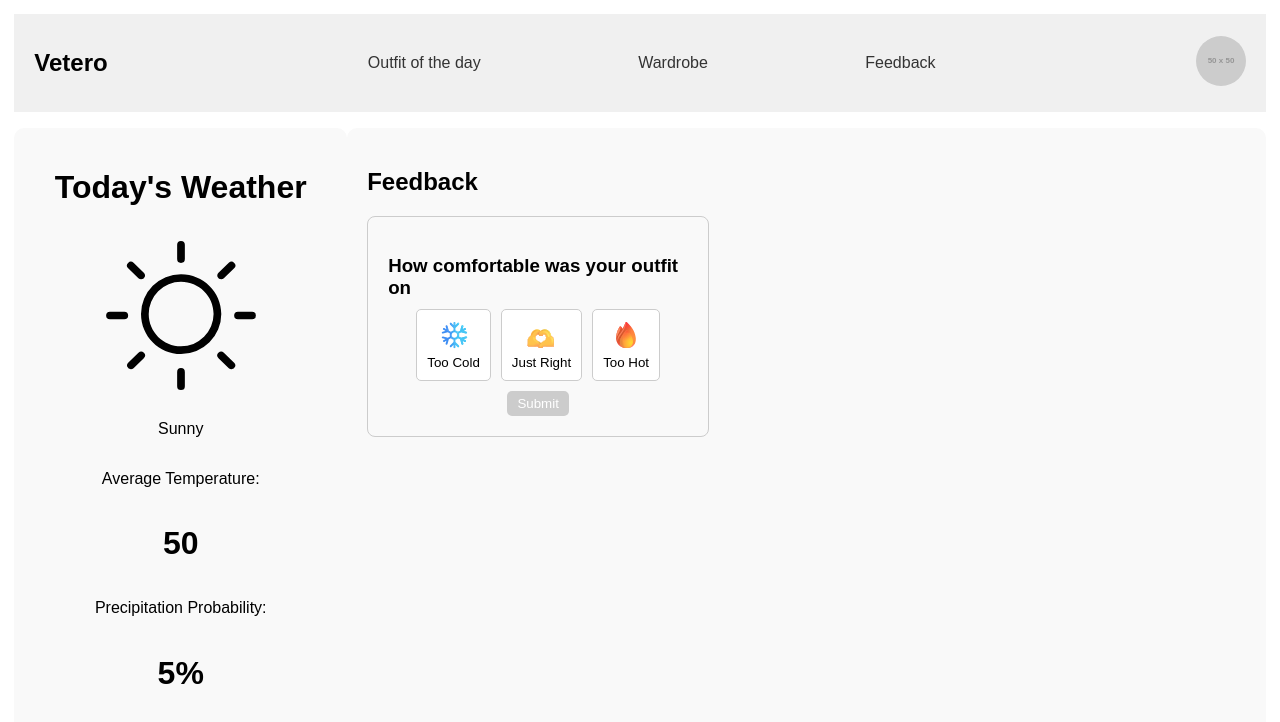
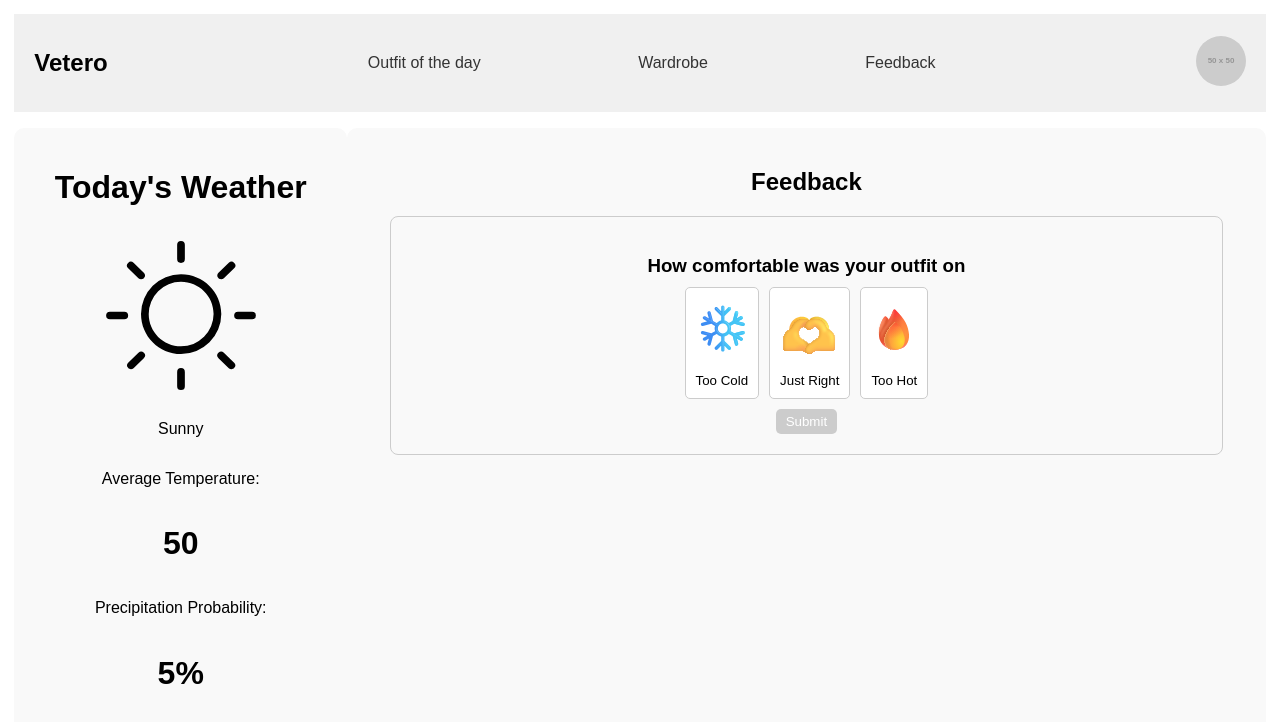
Before and after one commit to guerrerojenny/Vetero, a Vue app in the folder vetero/: page / in a window 1280 px wide. Both pictures are taken after typing "name@example.com", "Sample123" into the empty fields and a click on the button "Login". Shown: the top 722 px of the page. Built offline with nearby package versions, Linux system fonts and the light colour scheme.

Commit message:
Style changes to feedback

```diff
--- a/vetero/src/components/FeedbackPanel.vue
+++ b/vetero/src/components/FeedbackPanel.vue
@@ -61,6 +61,14 @@ export default {
 </script>
 
 <style scoped>
+
+.feedback-content{
+  display: flex;
+  flex-direction: column;
+  justify-content: center;
+  align-items: center;
+}
+
 .comfort-panel {
   display: flex;
   align-items: center;
@@ -69,7 +77,7 @@ export default {
   border: 1px solid #ccc;
   background-color: #f9f9f9;
   border-radius: 8px;
-  width: 300px;
+  width: 90%;
 }
 
 .inner-panel {
@@ -105,9 +113,9 @@ h3 {
 }
 
 .comfort-button img {
-  width: 30px;
-  height: 30px;
-  margin-bottom: 5px;
+  width: 100%;
+  height: 100%;
+  margin-bottom: 25%;
 }
 
 .submit-button {
```
